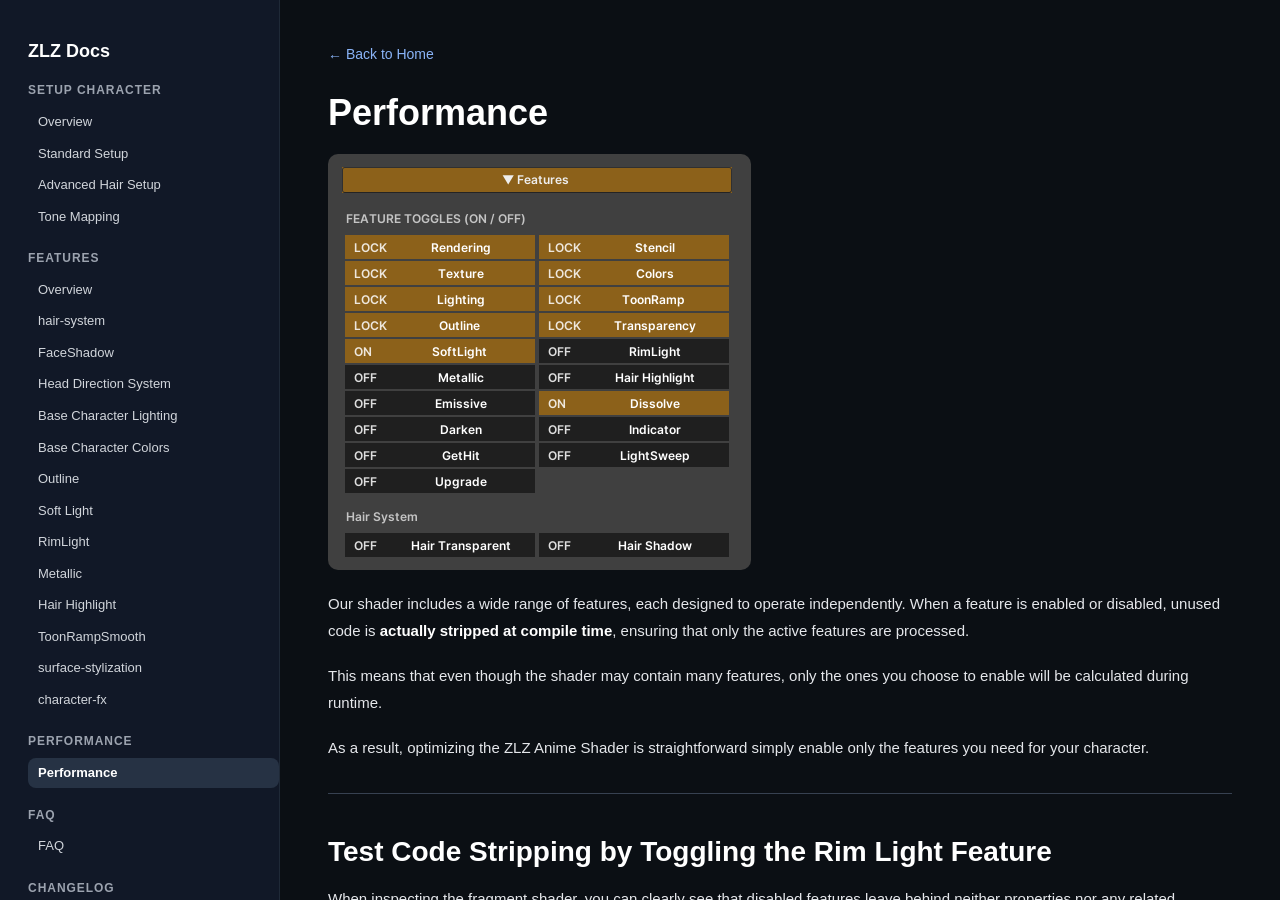
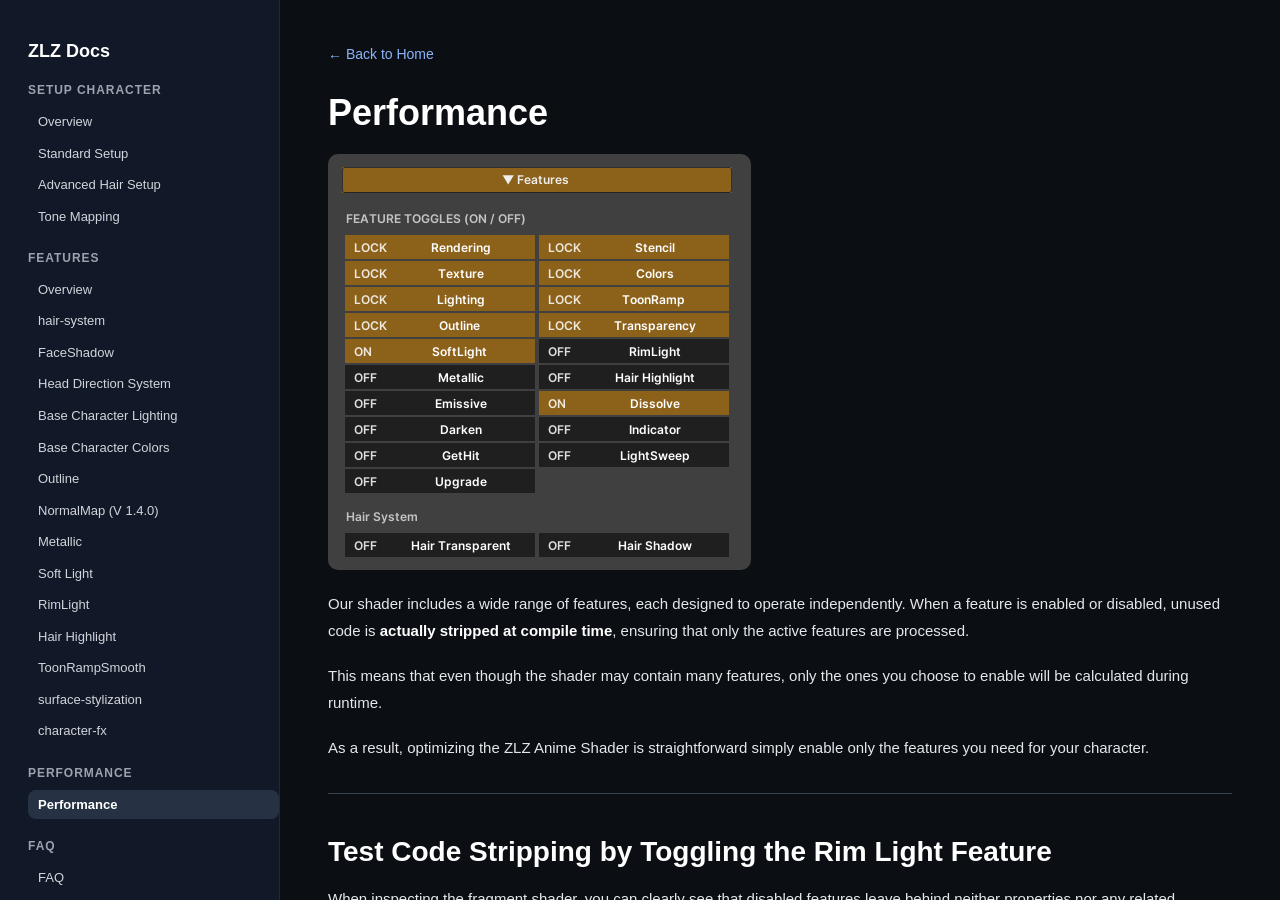
Before and after one commit to zlz-studio/zlz-studio.github.io, a Jekyll site: the page built from performance/index.md, in a window 1280 px wide and 900 px high. Built offline with Jekyll 4.4.1, drawn with Linux system fonts in a browser that asks for light colours.

Commit message:
Update sidebar.html

```diff
--- a/_includes/sidebar.html
+++ b/_includes/sidebar.html
@@ -60,6 +60,16 @@
    Outline
 </a>
 
+<a href="{{ '/features/NormalMap/' | relative_url }}"
+   class="{% if page.url contains '/features/NormalMap/' %}active{% endif %}">
+   NormalMap (V 1.4.0)
+</a>
+
+<a href="{{ '/features/Metallic/' | relative_url }}"
+   class="{% if page.url contains '/features/Metallic/' %}active{% endif %}">
+   Metallic
+</a>
+
 <a href="{{ '/features/Soft-Light/' | relative_url }}"
    class="{% if page.url contains '/features/Soft-Light/' %}active{% endif %}">
    Soft Light
@@ -68,11 +78,6 @@
 <a href="{{ '/features/RimLight/' | relative_url }}"
    class="{% if page.url contains '/features/RimLight/' %}active{% endif %}">
    RimLight
-</a>
-
-<a href="{{ '/features/Metallic/' | relative_url }}"
-   class="{% if page.url contains '/features/Metallic/' %}active{% endif %}">
-   Metallic
 </a>
 
 <a href="{{ '/features/Hair-Highlight/' | relative_url }}"
```
